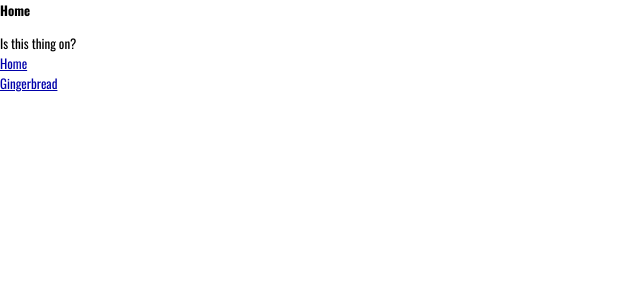
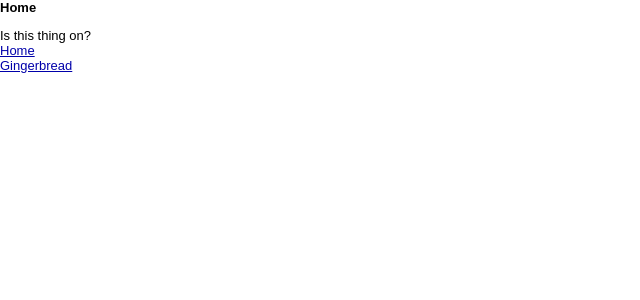
Before and after one commit to japhethcrawford/Blog, a Jekyll site: the page built from index.html, in a window 1280 px wide. Shown: the top 300 px of the page, without its empty margins (0-640 px from the left). Built offline with Jekyll 4.4.1, drawn with Linux system fonts in a browser that asks for light colours; Markdown is read by kramdown in place of the engine named in the settings.

Commit message:
Upload new fonts

```diff
--- a/_includes/head.html
+++ b/_includes/head.html
@@ -4,6 +4,7 @@
         <meta charset="utf-8">
         <title>{{ page.title }}</title>
         <link rel="stylesheet" href="{{ site.baseurl }}/css/main.css" >
-        <link href='http://fonts.googleapis.com/css?family=Oswald:400,700,300' rel='stylesheet' type='text/css'>
+		<script type="text/javascript" src="//use.typekit.net/bfi0row.js"></script>
+		<script type="text/javascript">try{Typekit.load();}catch(e){}</script>
     </head>
     <body>
--- a/css/main.css
+++ b/css/main.css
@@ -14,7 +14,8 @@ html, body { height: 100%; }
 
 body {
   background-color: #FFF;
-  font: 13.34px 'Oswald', sans-serif;
+  font: 13.34px 'effra', sans-serif;
+  font-weight: 400;
   font-size: small;
   text-align: left;
 }
```
